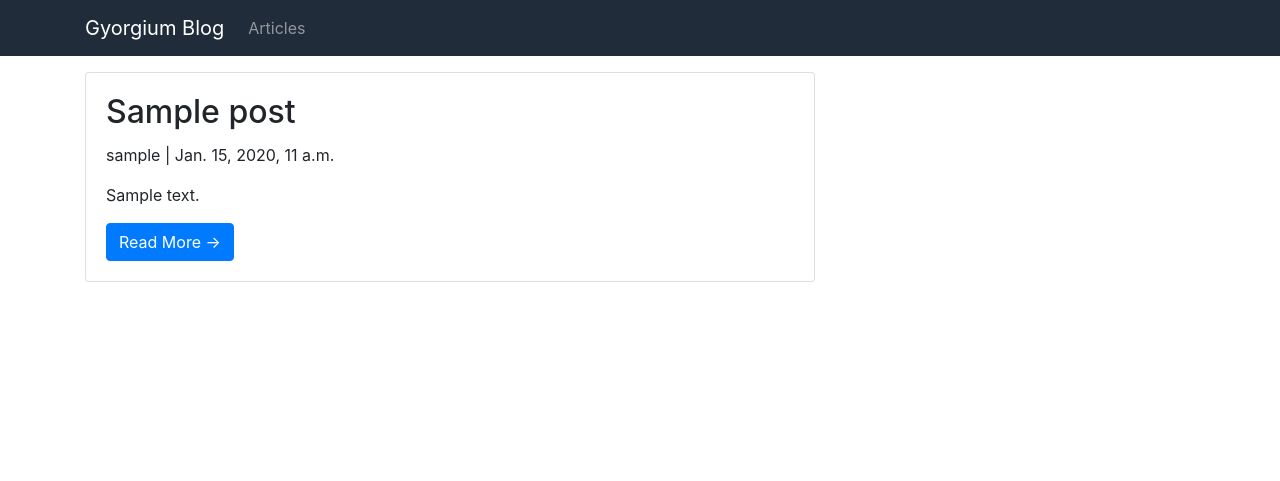
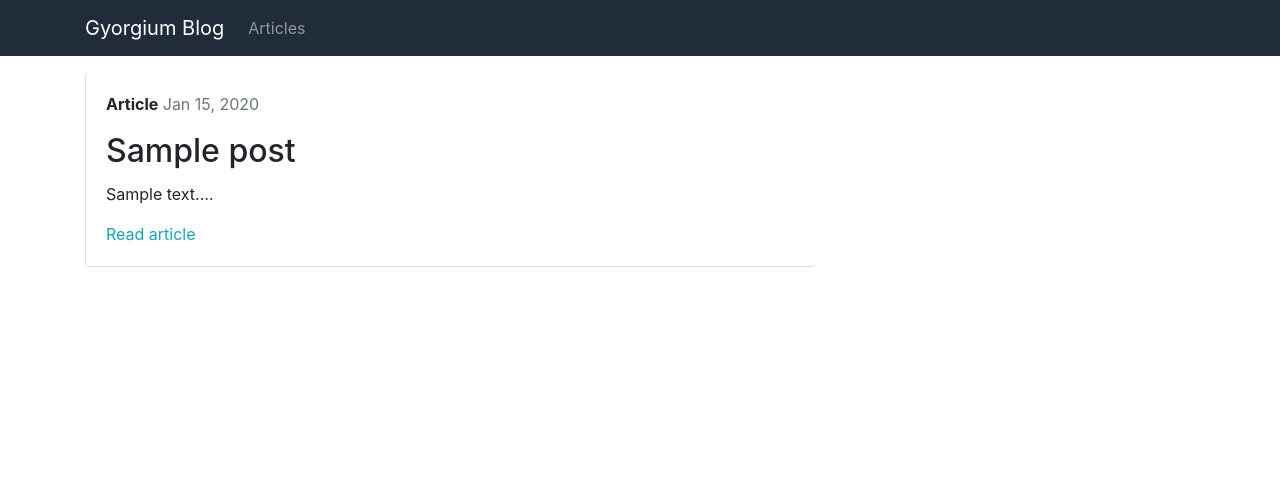
Before and after one commit to gyorgium/myblog, a Django app: page / in a window 1280 px wide. Shown: the top 481 px of the page. Run offline with Django 3.2, Linux system fonts and the light colour scheme; tables that the repository leaves empty hold one stand-in row (values such as "Sample post"); some libraries are stand-ins or nearby versions.

Commit message:
refine post list template

```diff
--- a/blog/templates/blog/post_list.html
+++ b/blog/templates/blog/post_list.html
@@ -1,18 +1,28 @@
 {% extends 'blog/base.html' %}
+
 {% block content %}
+<!-- article entries -->
   <div class="row">
-    <!-- blog entries column -->
     <div class="col-md-8">
       {% for post in post_list %}
-        <div class="card mb-3">
+      {% if post.status == 1 and post.published_on  %}
+        <div class="card mb-4 border-top-0 border-right-0">
           <div class="card-body">
+            <p class="card-text">
+              <strong>Article</strong>
+              <time class="text-muted">{{ post.published_on | date:"M d, Y"}}</time>
+            </p>
             <h2 class="card-title">{{ post.title }}</h2>
-            <p class="card-text">{{ post.author }} | {{ post.created_on}} </p>
-            <p class="card-text">{{ post.content|slice:':200' }}</p>
-            <a href="{% url 'post_detail' slug=post.slug %}" class="btn btn-primary">Read More &rarr;</a>
+            <p class="card-text">{{ post.content | truncatechars_html:200 | safe }}&hellip;</p>
+            <p class="card-text">
+              <a href="{% url 'post_detail' slug=post.slug %}" class="text-info">Read article</a>
+            </p>
           </div>
         </div>
+      {% endif %}
       {% endfor %}
     </div>
   </div>
+<!-- article entries end -->
+
 {% endblock %}
```
